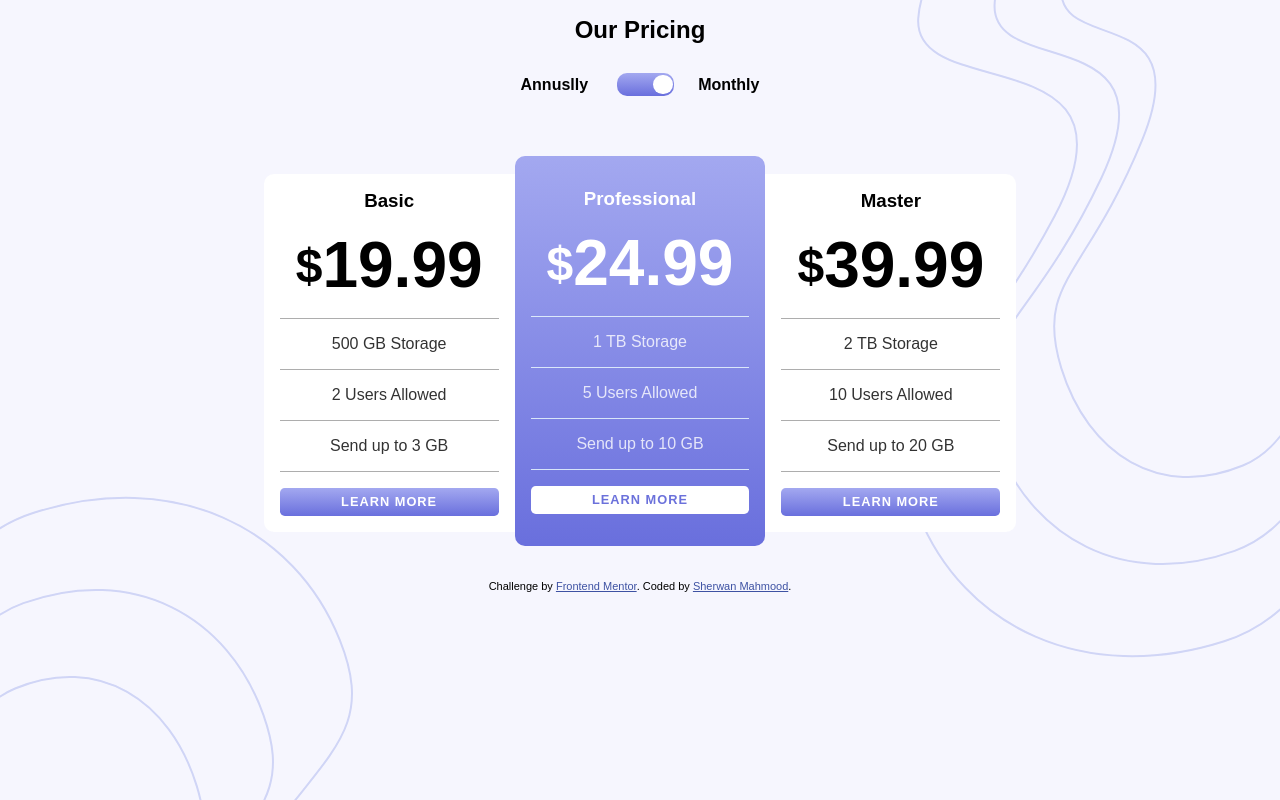
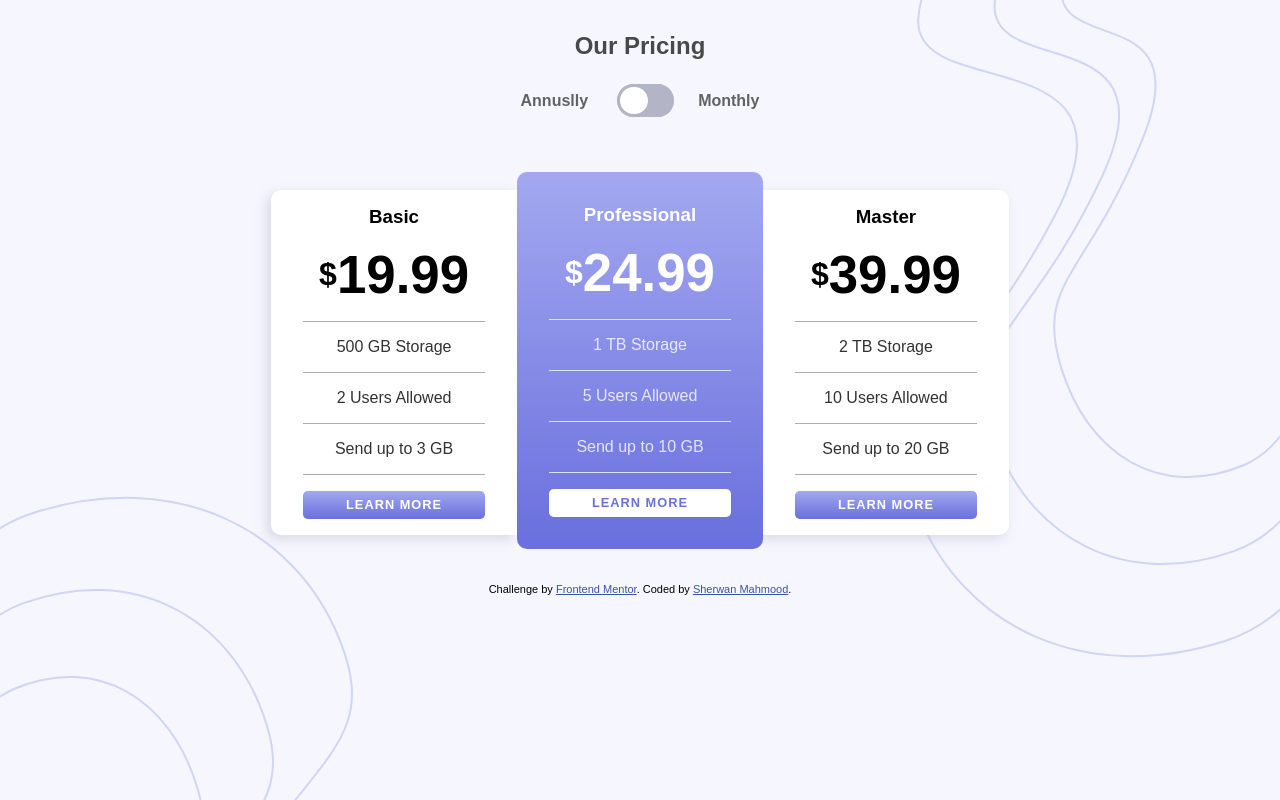
Before and after one commit to sherwanm/Pricing-component-with-toggle, a plain HTML site: page index.html in a window 1280 px wide. Drawn offline with Linux system fonts and the light colour scheme; a script that the page names is missing; a web font is replaced by a local one.

Commit message:
Update style.css

```diff
--- a/style.css
+++ b/style.css
@@ -30,7 +30,7 @@
   }
 
   body{
-    padding: 1rem;
+    padding: 2rem 1rem;
     background-color: var(--Very-Light-Grayish-Blue);
     background-image: url('images/bg-bottom.svg') , url('images/bg-top.svg');
     background-position: left bottom, right top ;
@@ -48,9 +48,10 @@
     cursor: pointer;
     width: 4rem;
     height: 1rem;
-    background-image: linear-gradient(  var(--LinearGradientFrom), var(--LinearGradientTo));
-    padding: 0.2rem 1.8rem;
-    border-radius: 10px;
+    background-color: var(--Light-Grayish-Blue);
+    background-image: linear-gradient(  #b3b5c6,  #b3b5c6);
+    padding: 0.5rem 1.8rem;
+    border-radius: 20px;
     position: relative;
   }
 
@@ -60,29 +61,34 @@
 
   .child-span{
     background-color: 0;
-    margin: auto 0.1rem;
+    margin: auto 0rem;
     position: absolute;
-
-    right:0%;
+    right: 46%;
     top:0;
     bottom: 0;
-
-    width: 1.2rem;
-    height: 1.2rem;
+    width: 1.7rem;
+    height: 1.7rem;
     background-color: white;
     border-radius: 50%;
+    transition: right 100ms;
   }
 
   .am .text{
+    opacity: 0.6;
     font-weight: 600;
     margin-inline: 1.5rem;
   }
-
 
   .main{
     margin: 3rem;
     display: grid;
     grid-template-columns: repeat(3, 1fr);
+  }
+
+  h2{
+    opacity: 0.7;
+
+    font-weight: 600;
   }
 
   .item1, .item2, .item3{
@@ -91,11 +97,11 @@
   }
 
   .item1, .item2, .item3{
-    padding: 1rem;
+    padding: 1rem 2rem;
   }
 
   h1{
-    font-size: 4rem;
+    font-size: 3.3rem;
     font-weight:bolder;
     display: flex;
     align-items: center;
@@ -104,16 +110,18 @@
   .item1  {
     border-bottom-left-radius: 10px;
     border-top-left-radius: 10px;
+    box-shadow: -4px 4px 12px 0px hsla(234, 14%, 74%, 0.445);
   }
 
   .item3  {
     border-bottom-right-radius: 10px;
     border-top-right-radius: 10px;
+    box-shadow: -4px 4px 12px 0px hsla(234, 14%, 74%, 0.445);
   }
 
 
   #dollarSign{
-    font-size: 3rem ;
+    font-size: 2rem ;
   }
 
   .item2{
@@ -178,6 +186,22 @@
     background-image: linear-gradient(var(--LinearGradientFrom), var(--LinearGradientTo)) ;
 }
 
+.learn-more:hover{
+  background-color: white;
+  background-image: linear-gradient(white, white);
+  color:hsl(237, 61%, 64%);
+  outline: 1.5px solid hsl(237, 61%, 64%);
+}
+
+#item2 .learn-more:hover{
+  background-color: white;
+  background-image: linear-gradient(var(--LinearGradientFrom), var(--LinearGradientTo)) ;
+  color:white;
+  outline: 1.5px solid white;
+}
+
+
+
 #item2 .learn-more{
   background-image: linear-gradient(white, white);
   color: hsl(237, 61%, 64%);
```
